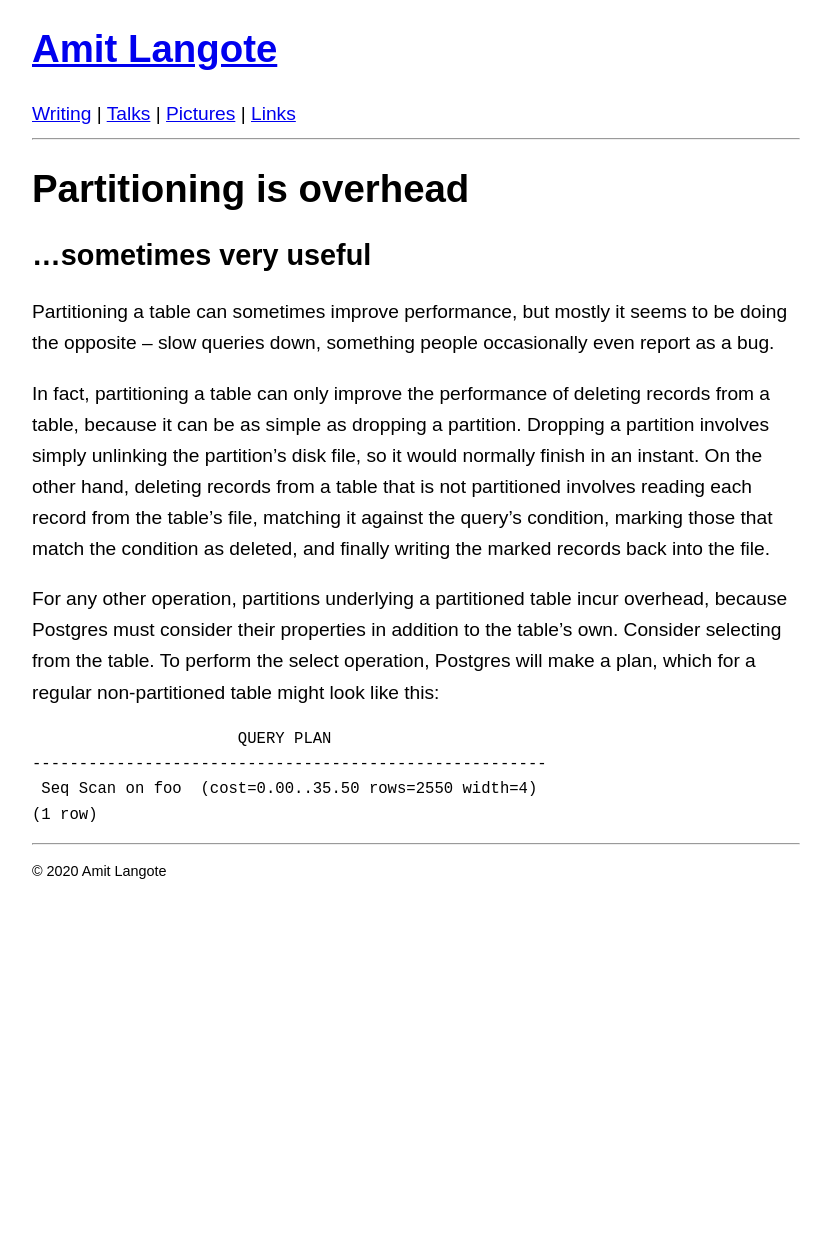
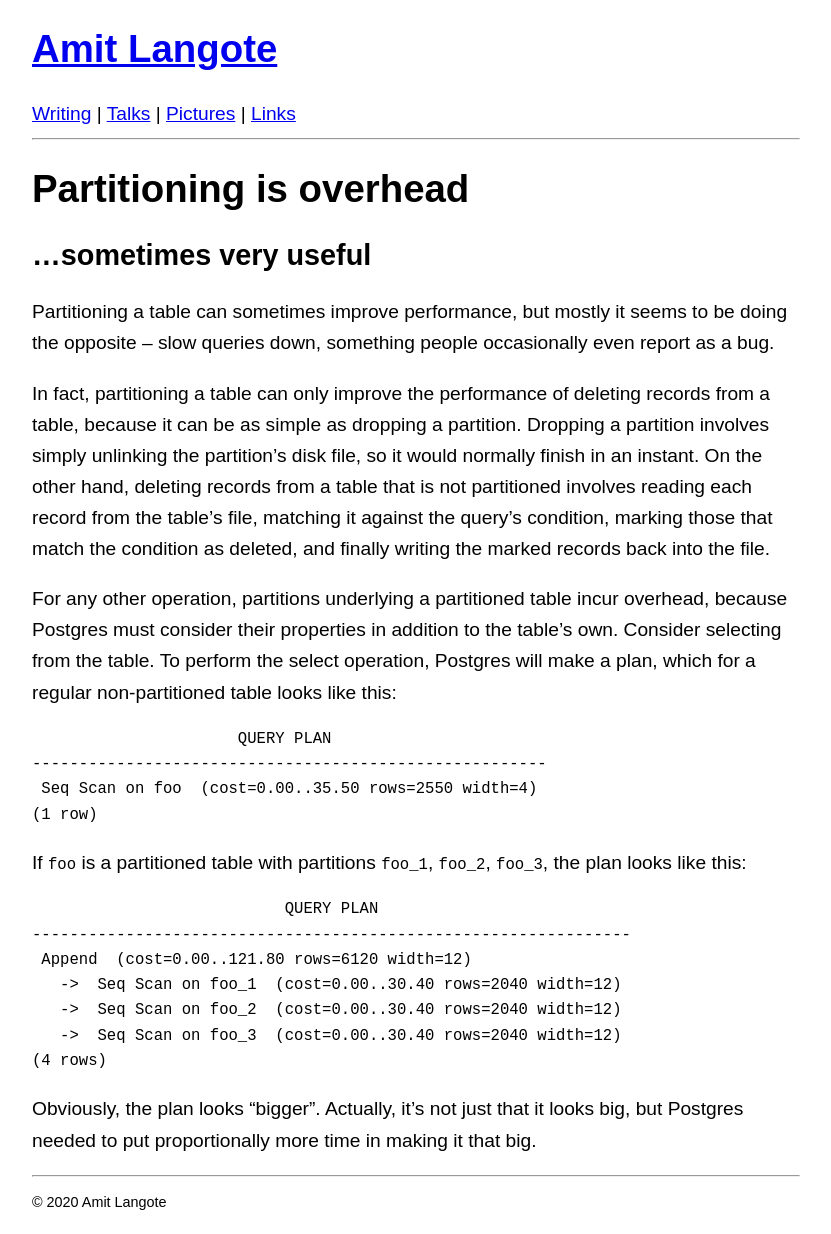
Before and after one commit to amitlan/website, a Jekyll site: the page built from writing/pg/partition-overhead/index.md, in a window 1280 px wide. Shown: the whole page, without its empty margins (224-1055 px from the left). Built offline with Jekyll 4.4.1, drawn with Linux system fonts in a browser that asks for light colours; before the commit the page ends 902 px from its top, so only the background shows below that.

Commit message:
partition-overhead: update

````diff
--- a/writing/pg/partition-overhead/index.md
+++ b/writing/pg/partition-overhead/index.md
@@ -18,7 +18,7 @@ finally writing the marked records back into the file.
 For any other operation, partitions underlying a partitioned table incur overhead, because Postgres
 must consider their properties in addition to the table's own.  Consider selecting from the table.
 To perform the select operation, Postgres will make a plan, which for a regular non-partitioned
-table might look like this:
+table looks like this:
 
 ```
                       QUERY PLAN
@@ -26,3 +26,18 @@ table might look like this:
  Seq Scan on foo  (cost=0.00..35.50 rows=2550 width=4)
 (1 row)
 ```
+
+If `foo` is a partitioned table with partitions `foo_1`, `foo_2`, `foo_3`, the plan looks like this:
+
+```
+                           QUERY PLAN
+----------------------------------------------------------------
+ Append  (cost=0.00..121.80 rows=6120 width=12)
+   ->  Seq Scan on foo_1  (cost=0.00..30.40 rows=2040 width=12)
+   ->  Seq Scan on foo_2  (cost=0.00..30.40 rows=2040 width=12)
+   ->  Seq Scan on foo_3  (cost=0.00..30.40 rows=2040 width=12)
+(4 rows)
+```
+
+Obviously, the plan looks "bigger".  Actually, it's not just that it looks big, but Postgres needed to put
+proportionally more time in making it that big.
````
